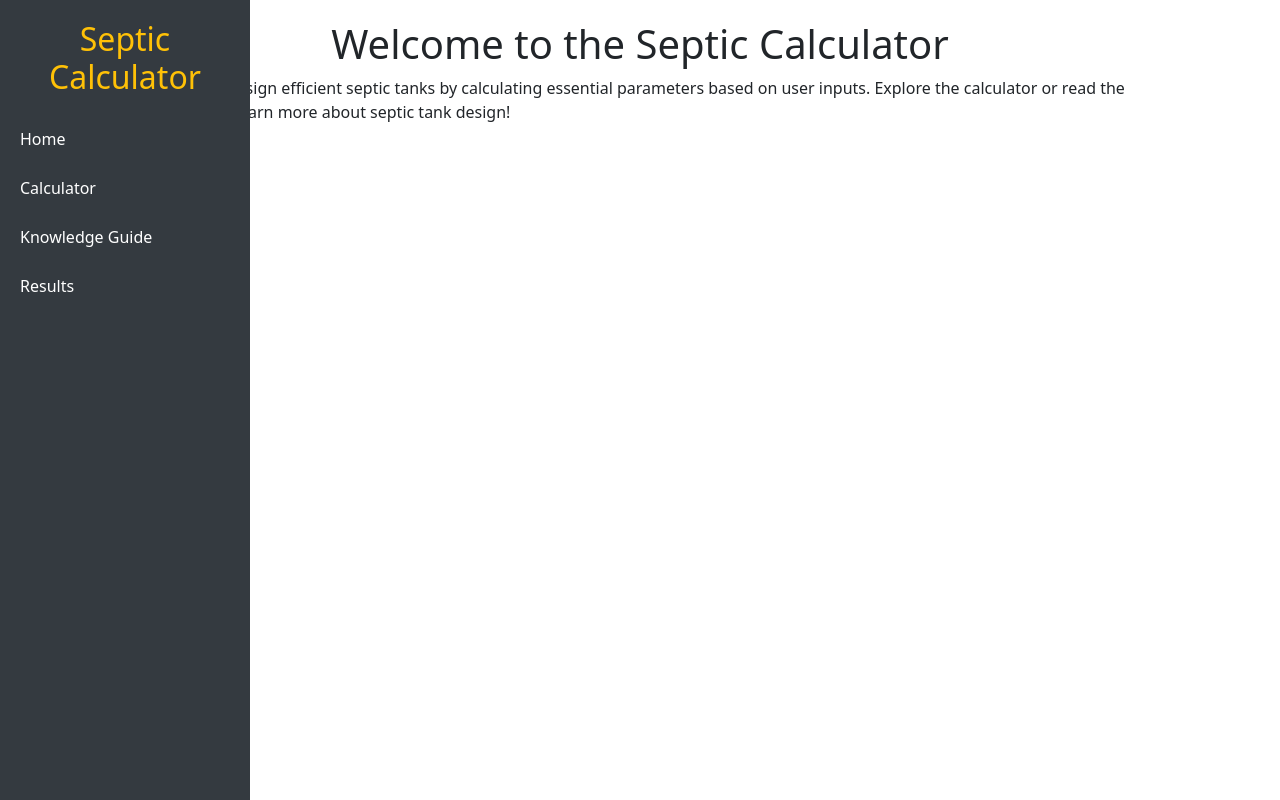
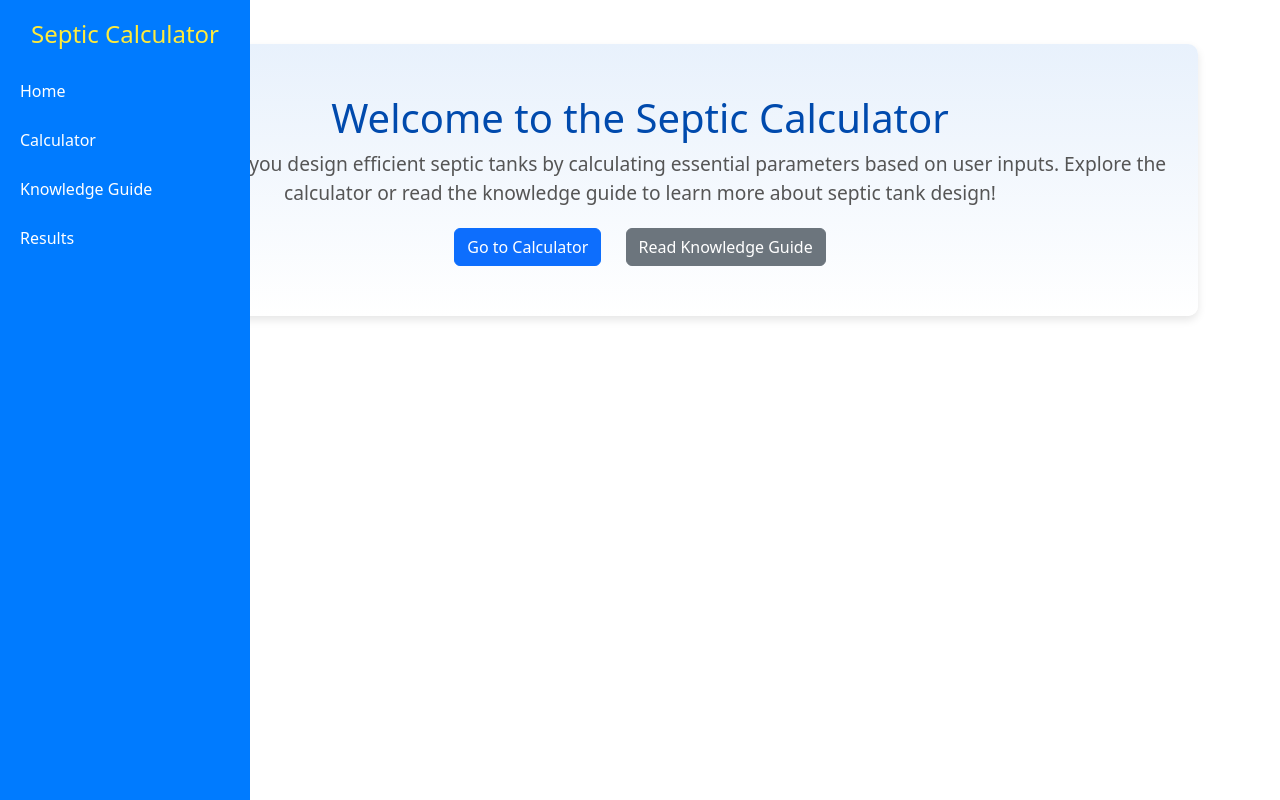
Before and after one commit to Annamaria9-coder/septictankcalculator3, a Flask app: page / in a window 1280 px wide. Run offline with Flask 3, Linux system fonts and the light colour scheme.

Commit message:
update 2

```diff
--- a/app.py
+++ b/app.py
@@ -22,6 +22,7 @@ def calculate():
             seasonal_factor = float(request.form.get('seasonal_factor', 1.0))
             effluent_reuse = request.form.get('effluent_reuse') == "yes"
             prone_to_flooding = request.form.get('flooding_risk') == "yes"
+            wastewater_flow = float(request.form.get('wastewater_flow', 0))  # Added input
 
             # Initialize optional inputs
             soil_type = request.form.get('soil_type', None)
@@ -76,6 +77,7 @@ def calculate():
                 "seasonal_factor": seasonal_factor,
                 "effluent_reuse": effluent_reuse,
                 "prone_to_flooding": prone_to_flooding,
+                "wastewater_flow": wastewater_flow,
             }
 
             # Perform calculations
--- a/static/styles.css
+++ b/static/styles.css
@@ -14,15 +14,16 @@ body {
     position: fixed;
     top: 0;
     left: 0;
-    background-color: #343a40;
+    background-color: #007bff; /* Light blue sidebar */
     padding-top: 20px;
     color: #fff;
 }
 
 .sidebar h2 {
     text-align: center;
-    color: #ffc107;
+    color: #ffeb3b; /* Yellow title */
     margin-bottom: 20px;
+    font-size: 1.5rem;
 }
 
 .sidebar a {
@@ -31,11 +32,13 @@ body {
     padding: 10px 20px;
     text-decoration: none;
     margin-bottom: 5px;
-    transition: background-color 0.3s;
+    border-radius: 5px;
+    transition: background-color 0.3s, transform 0.3s;
 }
 
 .sidebar a:hover {
-    background-color: #495057;
+    background-color: #0056b3; /* Darker blue on hover */
+    transform: translateX(5px);
 }
 
 /* Container Styles */
--- a/templates/home.html
+++ b/templates/home.html
@@ -6,6 +6,29 @@
     <title>Home</title>
     <link rel="stylesheet" href="{{ url_for('static', filename='styles.css') }}">
     <link href="https://cdn.jsdelivr.net/npm/bootstrap@5.3.0/dist/css/bootstrap.min.css" rel="stylesheet">
+    <style>
+        .welcome-section {
+            background: linear-gradient(to bottom, #e8f1fc, #ffffff);
+            text-align: center;
+            padding: 50px 20px;
+            border-radius: 10px;
+            box-shadow: 0 4px 8px rgba(0, 0, 0, 0.1);
+        }
+        .welcome-section h1 {
+            font-size: 2.5em;
+            color: #004aad;
+        }
+        .welcome-section p {
+            font-size: 1.2em;
+            color: #555555;
+        }
+        .welcome-buttons {
+            margin-top: 20px;
+        }
+        .welcome-buttons a {
+            margin: 0 10px;
+        }
+    </style>
 </head>
 <body>
     <!-- Sidebar -->
@@ -17,9 +40,19 @@
         <a href="/results">Results</a>
     </div>
 
-    <div class="container">
-        <h1 class="text-center">Welcome to the Septic Calculator</h1>
-        <p>This tool helps you design efficient septic tanks by calculating essential parameters based on user inputs. Explore the calculator or read the knowledge guide to learn more about septic tank design!</p>
+    <!-- Main Content -->
+    <div class="container mt-4">
+        <div class="welcome-section">
+            <h1>Welcome to the Septic Calculator</h1>
+            <p>
+                This tool helps you design efficient septic tanks by calculating essential parameters based on user inputs.
+                Explore the calculator or read the knowledge guide to learn more about septic tank design!
+            </p>
+            <div class="welcome-buttons">
+                <a href="/calculate" class="btn btn-primary">Go to Calculator</a>
+                <a href="/knowledge" class="btn btn-secondary">Read Knowledge Guide</a>
+            </div>
+        </div>
     </div>
 </body>
 </html>
```
Also changed, not shown: other parts of static/styles.css (+61 -5 lines), templates/calculate.html (+8 -43 lines), templates/result.html (+79 -2 lines).
